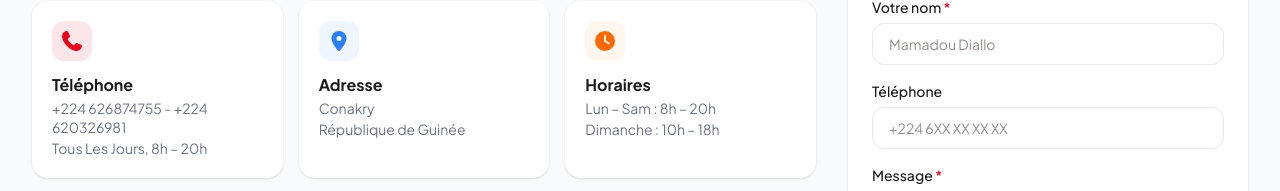
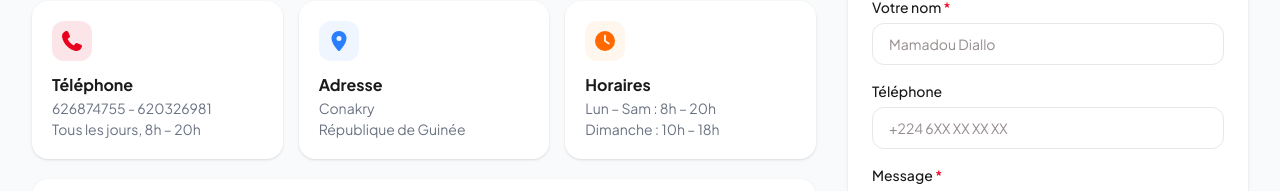
Before and after one commit to Tidianesane23/Guin-e-Makiti, a Next.js app: page /contact in a window 1280 px wide. Shown: the part 475-666 px from the top of the page. Built offline with nearby package versions, Linux system fonts and the light colour scheme; no server answers.

Commit message:
Update page.tsx

```diff
--- a/app/contact/page.tsx
+++ b/app/contact/page.tsx
@@ -13,7 +13,7 @@ const INFO_CARDS: { icon: IconDefinition; title: string; lines: string[]; color:
   {
     icon: faPhone,
     title: 'Téléphone',
-    lines: ['+224 626874755 - +224 620326981', 'Tous Les Jours, 8h – 20h'],
+    lines: ['626874755 - 620326981', 'Tous les jours, 8h – 20h'],
     color: 'text-rouge',
     bg: 'bg-rouge/10',
   },
```
